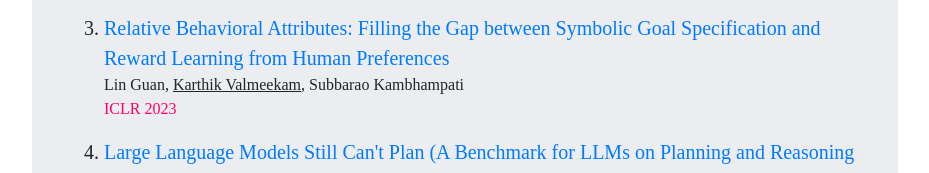
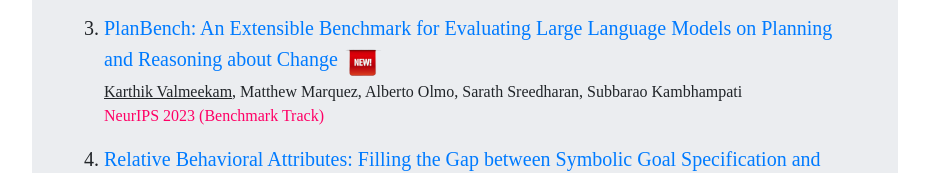
Before and after one commit to karthikv792/karthikv792.github.io, a plain HTML site: page index.html in a window 1280 px wide. Shown: the part 6830-7003 px from the top of the page, without its empty margins (175-1104 px from the left). Drawn offline with nearby package versions, Linux system fonts and the light colour scheme; a web font is replaced by a local one.

Commit message:
NeurIPS2023

```diff
--- a/index.html
+++ b/index.html
@@ -312,15 +312,19 @@
               <ol class="pcont">
                 <li><a href="https://arxiv.org/abs/2305.15771" target="_blank">On the Planning Abilities of Large Language Models--A Critical Investigation </a> <img src="images/new1.png" width="40">
                   <br> <p class="psmall"><u>Karthik Valmeekam</u>, Matthew Marquez, Sarath Sreedharan, Subbarao Kambhampati
-                  <br> <a style="color: var(--colorA);">KLR@ICML 2023</a>
+                  <br> <a style="color: var(--colorA);">NeurIPS 2023 (Spotlight)</a> (Earlier at <a style="color: var(--colorA);">KLR@ICML 2023</a>)
                 </p>
                   </li>
                   <li><a href="https://arxiv.org/abs/2305.14909" target="_blank">Leveraging Pre-trained Large Language Models to Construct and Utilize World Models for Model-based Task Planning </a> <img src="images/new1.png" width="40">
                     <br> <p class="psmall">Lin Guan*, <u>Karthik Valmeekam</u>*, Sarath Sreedharan, Subbarao Kambhampati
-                    <br> <a style="color: var(--colorA);">KLR@ICML 2023</a>
+                    <br> <a style="color: var(--colorA);">NeurIPS 2023</a> (Earlier at <a style="color: var(--colorA);">KLR@ICML 2023</a>)
                   </p>
                     </li>
-
+                    <li><a href="https://www.dropbox.com/scl/fi/43c5pyxfdx62d5g28lejx/718_planbench_an_extensible_benchm.pdf?rlkey=0agubkt98mbd83hdhme9f0a1p&dl=0" target="_blank">PlanBench: An Extensible Benchmark for Evaluating Large Language Models on Planning and Reasoning about Change </a> <img src="images/new1.png" width="40">
+                      <br> <p class="psmall"><u>Karthik Valmeekam</u>, Matthew Marquez, Alberto Olmo, Sarath Sreedharan, Subbarao Kambhampati
+                      <br> <a style="color: var(--colorA);">NeurIPS 2023 (Benchmark Track)</a>
+                    </p>
+                      </li>
 
                   <li><a href="https://arxiv.org/abs/2210.15906" target="_blank">Relative Behavioral Attributes: Filling the Gap between Symbolic Goal Specification and Reward Learning from Human Preferences </a>
                     <br> <p class="psmall">Lin Guan, <u>Karthik Valmeekam</u>, Subbarao Kambhampati
```
